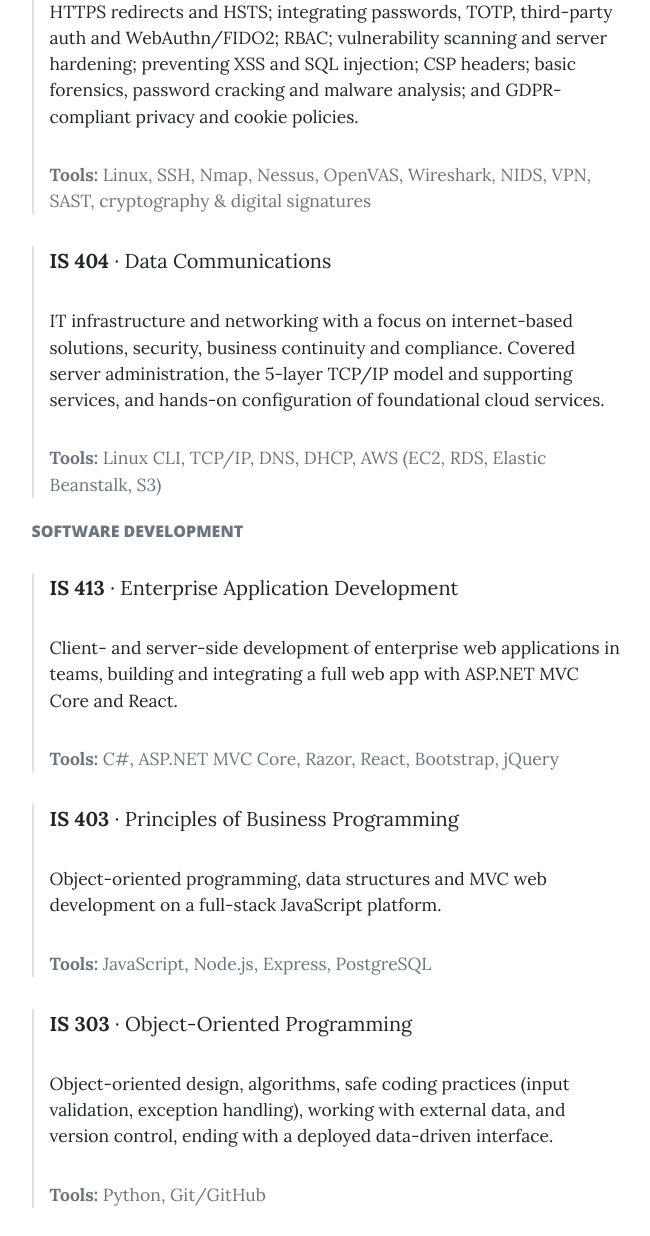
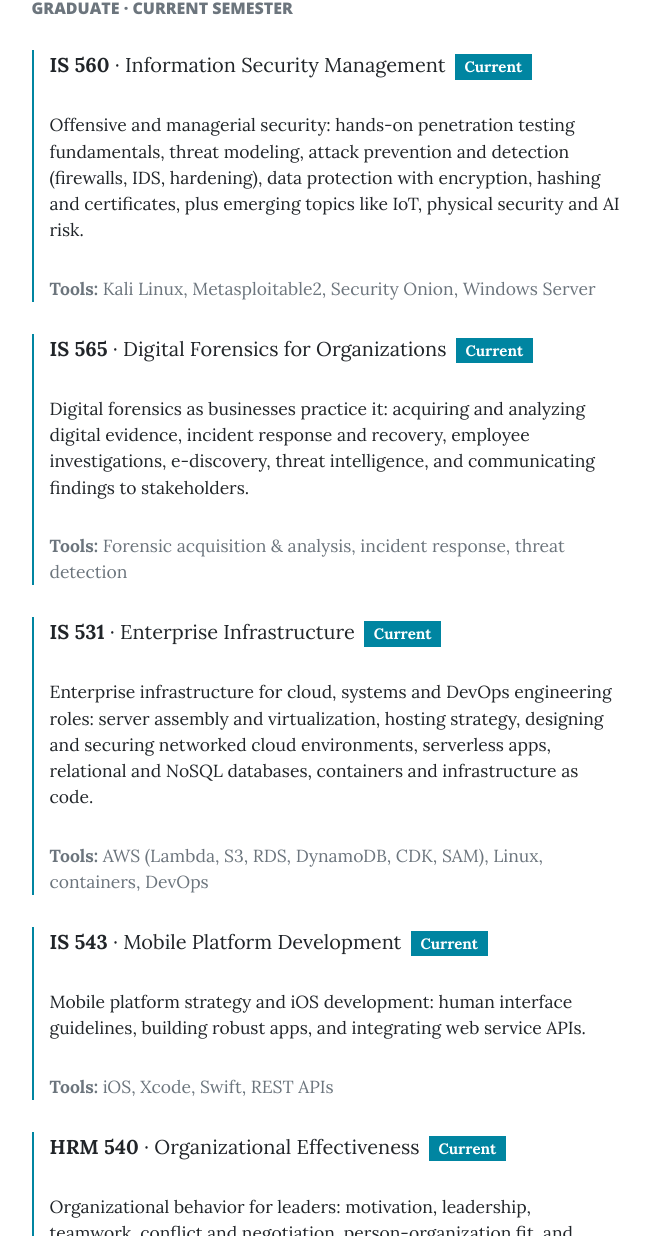
Before and after one commit to bjprice11/IS201, a plain HTML site: page Resume/Education.html in a window 1280 px wide. Shown: the part 1453-2689 px from the top of the page, without its empty margins (314-964 px from the left). Drawn offline with nearby package versions, Linux system fonts and the light colour scheme.

Commit message:
Current classes

```diff
--- a/Resume/Education.html
+++ b/Resume/Education.html
@@ -66,8 +66,37 @@
                             <li>Third place, INTEX enterprise development case competition &mdash; twice (Dec 2025 and Apr 2026)</li>
                         </ul>
                         <p>I'm now in the integrated Master of Science in Information Systems program at BYU, building on my undergraduate cybersecurity emphasis. The program focuses on bridging technical teams and the business side to solve real organizational problems, with hands-on work in enterprise application development, database architecture, cloud deployment, and security. I'm also completing a minor in Spanish, building on my fluency through advanced translation and interpretation coursework.</p>
+                        <h3 class="h5 mt-5">Certifications</h3>
+                        <ul>
+                            <li><strong>Scrum.org Professional Scrum Master II (PSM II)</strong> &mdash; March 2026</li>
+                        </ul>
                         <h3 class="h5 mt-5">Relevant Coursework</h3>
-                        <h4 class="h6 text-uppercase text-muted mt-4 mb-3">Security &amp; Infrastructure</h4>
+                        <h4 class="h6 text-uppercase text-muted mt-4 mb-3">Graduate &middot; Current Semester</h4>
+                        <div class="mb-3 ps-3 border-start border-2 border-primary">
+                            <p class="mb-1"><strong>IS 560</strong> &middot; Information Security Management <span class="badge bg-primary ms-1">Current</span></p>
+                            <p class="small mb-1">Offensive and managerial security: hands-on penetration testing fundamentals, threat modeling, attack prevention and detection (firewalls, IDS, hardening), data protection with encryption, hashing and certificates, plus emerging topics like IoT, physical security and AI risk.</p>
+                            <p class="small text-muted mb-0"><strong>Tools:</strong> Kali Linux, Metasploitable2, Security Onion, Windows Server</p>
+                        </div>
+                        <div class="mb-3 ps-3 border-start border-2 border-primary">
+                            <p class="mb-1"><strong>IS 565</strong> &middot; Digital Forensics for Organizations <span class="badge bg-primary ms-1">Current</span></p>
+                            <p class="small mb-1">Digital forensics as businesses practice it: acquiring and analyzing digital evidence, incident response and recovery, employee investigations, e-discovery, threat intelligence, and communicating findings to stakeholders.</p>
+                            <p class="small text-muted mb-0"><strong>Tools:</strong> Forensic acquisition &amp; analysis, incident response, threat detection</p>
+                        </div>
+                        <div class="mb-3 ps-3 border-start border-2 border-primary">
+                            <p class="mb-1"><strong>IS 531</strong> &middot; Enterprise Infrastructure <span class="badge bg-primary ms-1">Current</span></p>
+                            <p class="small mb-1">Enterprise infrastructure for cloud, systems and DevOps engineering roles: server assembly and virtualization, hosting strategy, designing and securing networked cloud environments, serverless apps, relational and NoSQL databases, containers and infrastructure as code.</p>
+                            <p class="small text-muted mb-0"><strong>Tools:</strong> AWS (Lambda, S3, RDS, DynamoDB, CDK, SAM), Linux, containers, DevOps</p>
+                        </div>
+                        <div class="mb-3 ps-3 border-start border-2 border-primary">
+                            <p class="mb-1"><strong>IS 543</strong> &middot; Mobile Platform Development <span class="badge bg-primary ms-1">Current</span></p>
+                            <p class="small mb-1">Mobile platform strategy and iOS development: human interface guidelines, building robust apps, and integrating web service APIs.</p>
+                            <p class="small text-muted mb-0"><strong>Tools:</strong> iOS, Xcode, Swift, REST APIs</p>
+                        </div>
+                        <div class="mb-3 ps-3 border-start border-2 border-primary">
+                            <p class="mb-1"><strong>HRM 540</strong> &middot; Organizational Effectiveness <span class="badge bg-primary ms-1">Current</span></p>
+                            <p class="small mb-1">Organizational behavior for leaders: motivation, leadership, teamwork, conflict and negotiation, person-organization fit, and leading organizational change.</p>
+                        </div>
+                        <h4 class="h6 text-uppercase text-muted mt-4 mb-3">Undergraduate &middot; Security &amp; Infrastructure</h4>
                         <div class="mb-3 ps-3 border-start border-2">
                             <p class="mb-1"><strong>IS 414</strong> &middot; IS Security &amp; Controls</p>
                             <p class="small mb-1">Hands-on security labs: securing web servers with TLS certificates, HTTPS redirects and HSTS; integrating passwords, TOTP, third-party auth and WebAuthn/FIDO2; RBAC; vulnerability scanning and server hardening; preventing XSS and SQL injection; CSP headers; basic forensics, password cracking and malware analysis; and GDPR-compliant privacy and cookie policies.</p>
@@ -78,7 +107,7 @@
                             <p class="small mb-1">IT infrastructure and networking with a focus on internet-based solutions, security, business continuity and compliance. Covered server administration, the 5-layer TCP/IP model and supporting services, and hands-on configuration of foundational cloud services.</p>
                             <p class="small text-muted mb-0"><strong>Tools:</strong> Linux CLI, TCP/IP, DNS, DHCP, AWS (EC2, RDS, Elastic Beanstalk, S3)</p>
                         </div>
-                        <h4 class="h6 text-uppercase text-muted mt-4 mb-3">Software Development</h4>
+                        <h4 class="h6 text-uppercase text-muted mt-4 mb-3">Undergraduate &middot; Software Development</h4>
                         <div class="mb-3 ps-3 border-start border-2">
                             <p class="mb-1"><strong>IS 413</strong> &middot; Enterprise Application Development</p>
                             <p class="small mb-1">Client- and server-side development of enterprise web applications in teams, building and integrating a full web app with ASP.NET MVC Core and React.</p>
@@ -99,7 +128,7 @@
                             <p class="small mb-1">Foundations in databases, analytics, automation, programming and web development, including building and hosting websites like this one.</p>
                             <p class="small text-muted mb-0"><strong>Tools:</strong> SQL, Excel, HTML/CSS, Bootstrap</p>
                         </div>
-                        <h4 class="h6 text-uppercase text-muted mt-4 mb-3">Data &amp; Analytics</h4>
+                        <h4 class="h6 text-uppercase text-muted mt-4 mb-3">Undergraduate &middot; Data &amp; Analytics</h4>
                         <div class="mb-3 ps-3 border-start border-2">
                             <p class="mb-1"><strong>IS 402</strong> &middot; Database Systems</p>
                             <p class="small mb-1">Relational database design using formal normalization, conceptual and relational data modeling, relational algebra and SQL, culminating in the INTEX team project.</p>
@@ -120,7 +149,7 @@
                             <p class="small mb-1">Hypothesis testing, confidence intervals, ANOVA, chi-square tests, and simple and multiple linear regression.</p>
                             <p class="small text-muted mb-0"><strong>Tools:</strong> Statistical software</p>
                         </div>
-                        <h4 class="h6 text-uppercase text-muted mt-4 mb-3">Management &amp; Communication</h4>
+                        <h4 class="h6 text-uppercase text-muted mt-4 mb-3">Undergraduate &middot; Management &amp; Communication</h4>
                         <div class="mb-3 ps-3 border-start border-2">
                             <p class="mb-1"><strong>IS 401</strong> &middot; Project Management &amp; Systems Design</p>
                             <p class="small mb-1">Systems development life cycle, requirements definition and systems design, plus product and project management for leading tech teams through a real-world project.</p>
```
Also changed, not shown: 1 other file.
